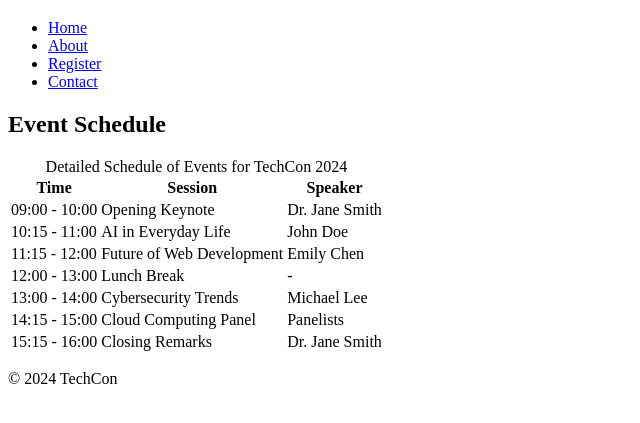
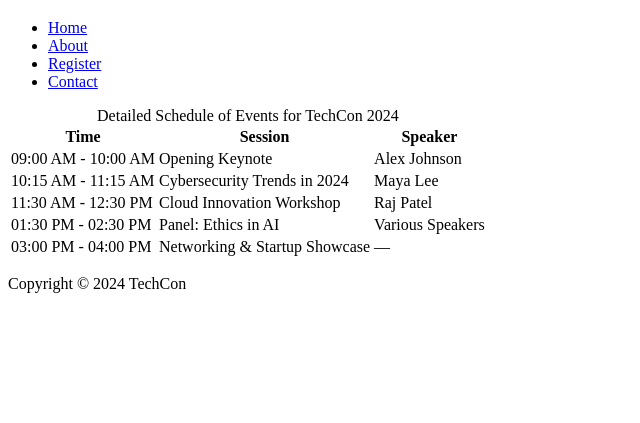
Before and after one commit to kobinaDev1/TechCon_HTML, a plain HTML site: page techcon_website/schedule.html in a window 1280 px wide. Shown: the part 61-484 px from the top of the page, without its empty margins (0-640 px from the left). Drawn offline with Linux system fonts and the light colour scheme.

```diff
--- a/techcon_website/schedule.html
+++ b/techcon_website/schedule.html
@@ -3,10 +3,11 @@
 <head>
   <meta charset="UTF-8">
   <meta name="viewport" content="width=device-width, initial-scale=1.0">
-    <meta name="description" content="TechCon 2024 Schedule - Explore the full schedule of events, speakers, and sessions.">
-    <title>TechCon 2024 Schedule</title>
+  <title>Schedule for TechCon 2024</title>
 </head>
 <body>
+
+  <!-- Header Section -->
   <header>
     <h1>Schedule for TechCon 2024</h1>
     <nav>
@@ -18,9 +19,9 @@
       </ul>
     </nav>
   </header>
+
+  <!-- Main Content -->
   <main>
-        <section aria-labelledby="schedule-heading">
-            <h2 id="schedule-heading">Event Schedule</h2>
     <table>
       <caption>Detailed Schedule of Events for TechCon 2024</caption>
       <thead>
@@ -32,46 +33,38 @@
       </thead>
       <tbody>
         <tr>
-                        <td>09:00 - 10:00</td>
+          <td>09:00 AM - 10:00 AM</td>
           <td>Opening Keynote</td>
-                        <td>Dr. Jane Smith</td>
+          <td>Alex Johnson</td>
         </tr>
         <tr>
-                        <td>10:15 - 11:00</td>
-                        <td>AI in Everyday Life</td>
-                        <td>John Doe</td>
+          <td>10:15 AM - 11:15 AM</td>
+          <td>Cybersecurity Trends in 2024</td>
+          <td>Maya Lee</td>
         </tr>
         <tr>
-                        <td>11:15 - 12:00</td>
-                        <td>Future of Web Development</td>
-                        <td>Emily Chen</td>
+          <td>11:30 AM - 12:30 PM</td>
+          <td>Cloud Innovation Workshop</td>
+          <td>Raj Patel</td>
         </tr>
         <tr>
-                        <td>12:00 - 13:00</td>
-                        <td>Lunch Break</td>
-                        <td>-</td>
+          <td>01:30 PM - 02:30 PM</td>
+          <td>Panel: Ethics in AI</td>
+          <td>Various Speakers</td>
         </tr>
         <tr>
-                        <td>13:00 - 14:00</td>
-                        <td>Cybersecurity Trends</td>
-                        <td>Michael Lee</td>
-                    </tr>
-                    <tr>
-                        <td>14:15 - 15:00</td>
-                        <td>Cloud Computing Panel</td>
-                        <td>Panelists</td>
-                    </tr>
-                    <tr>
-                        <td>15:15 - 16:00</td>
-                        <td>Closing Remarks</td>
-                        <td>Dr. Jane Smith</td>
+          <td>03:00 PM - 04:00 PM</td>
+          <td>Networking & Startup Showcase</td>
+          <td>—</td>
         </tr>
       </tbody>
     </table>
-        </section>
   </main>
+
+  <!-- Footer Section -->
   <footer>
-    <p>&copy; 2024 TechCon</p>
+    <p>Copyright © 2024 TechCon</p>
   </footer>
+
 </body>
 </html>
```
Also changed, not shown: techcon_website/about.html (+3 -2 lines), techcon_website/index.html (+1 -1 lines). Lines whose indentation alone changed are shown as unchanged.
